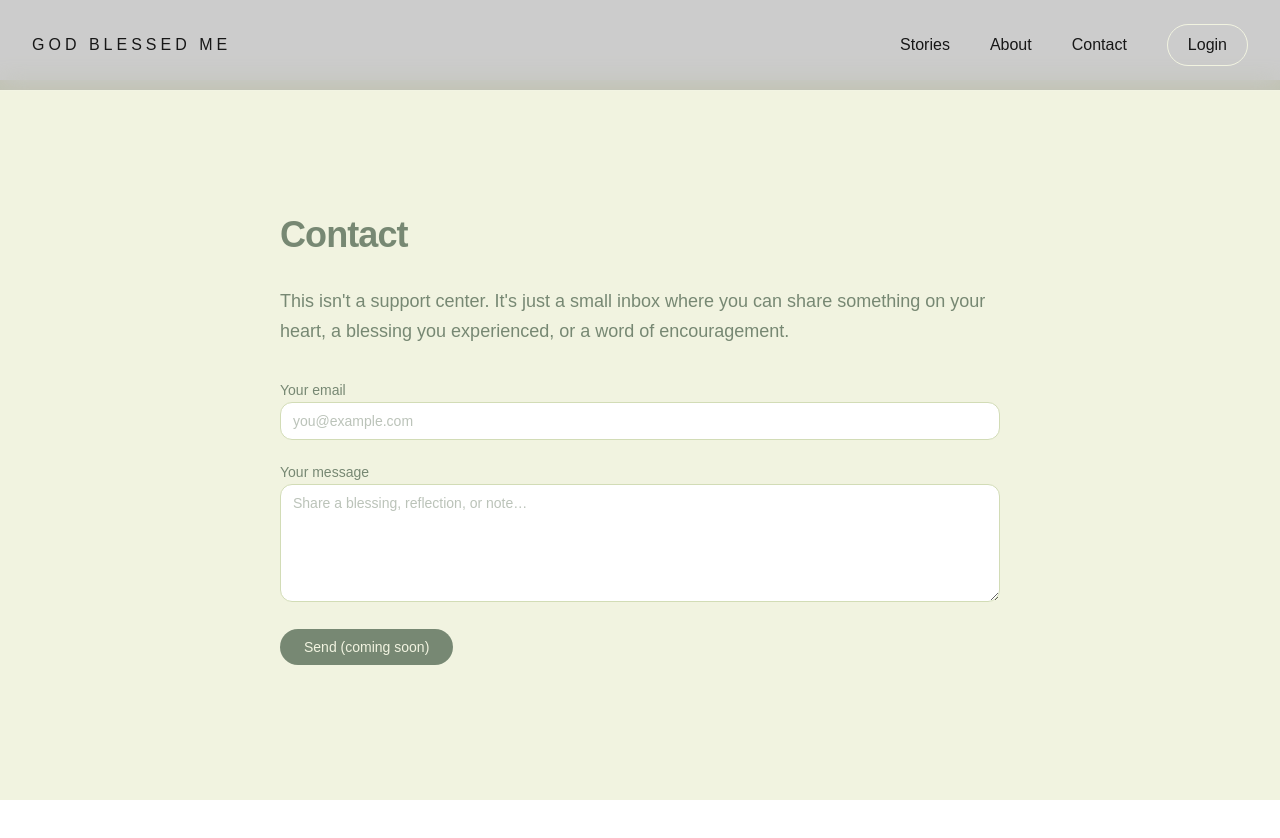
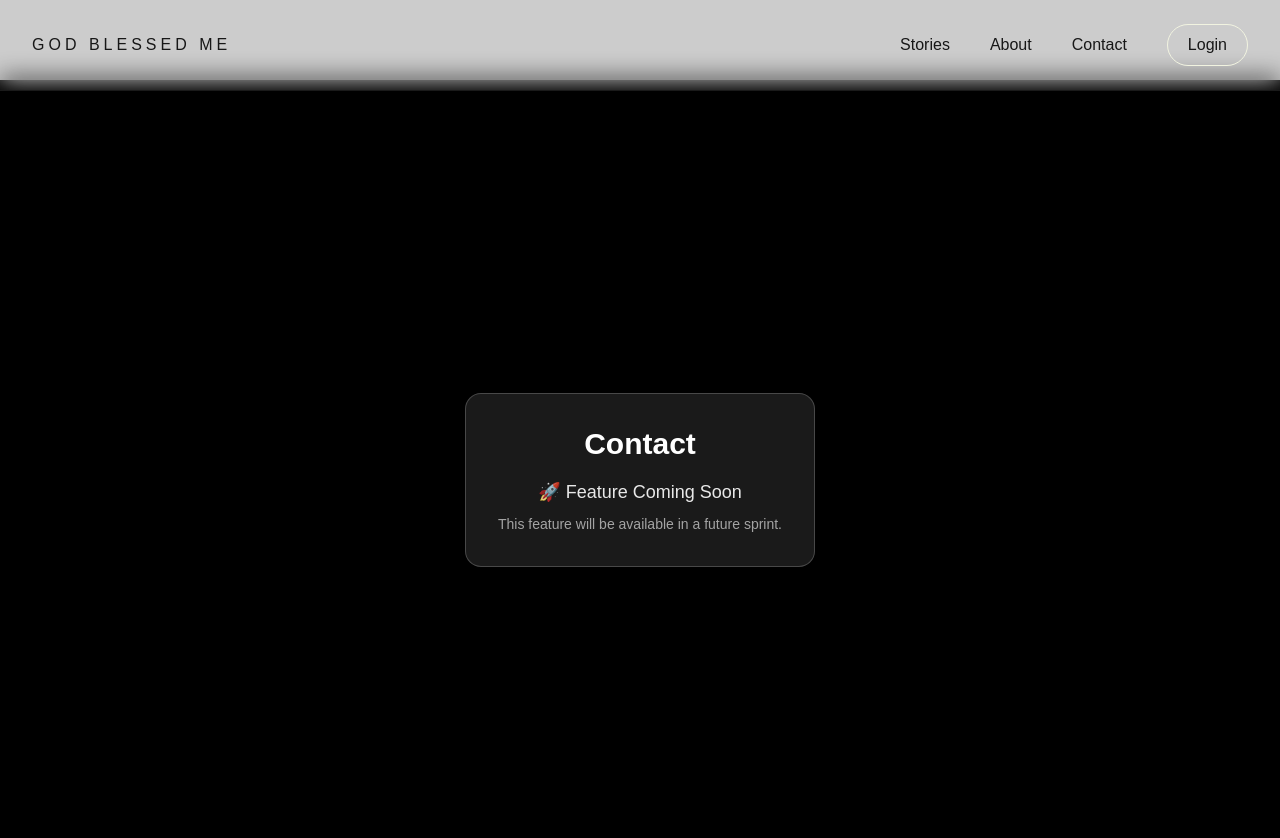
Before and after one commit to StephenManoharGurram/BlogWebsite, a Next.js app in the folder myproject/frontend/: page /contact in a window 1280 px wide. Shown: the top 838 px of the page. Before the commit the page ends 800 px from the top, so only its background shows below. Built offline with nearby package versions, Linux system fonts and the light colour scheme.

Commit message:
Updated the pages to feater coming soon

```diff
--- a/myproject/frontend/app/auth/login/page.tsx
+++ b/myproject/frontend/app/auth/login/page.tsx
@@ -1,75 +1,5 @@
-"use client";
-import { useEffect, useState } from "react";
+import ComingSoon from "@/app/components/ComingSoon";
 
-export default function HomePage() {
-  const [pos, setPos] = useState({ x: 50, y: 50 });
-
-  useEffect(() => {
-    const handleMove = (e: MouseEvent) => {
-      setPos({
-        x: (e.clientX / window.innerWidth) * 100,
-        y: (e.clientY / window.innerHeight) * 100,
-      });
-    };
-
-    const handleTouch = (e: TouchEvent) => {
-      const t = e.touches[0];
-      setPos({
-        x: (t.clientX / window.innerWidth) * 100,
-        y: (t.clientY / window.innerHeight) * 100,
-      });
-    };
-
-    window.addEventListener("mousemove", handleMove);
-    window.addEventListener("touchmove", handleTouch);
-
-    return () => {
-      window.removeEventListener("mousemove", handleMove);
-      window.removeEventListener("touchmove", handleTouch);
-    };
-  }, []);
-
-  return (
-    <div className="relative w-full min-h-[300vh] flex flex-col items-center justify-start overflow-hidden">
-
-      {/* Royal Green Background */}
-      <div className="absolute inset-0 bg-[#0b3d2e]" />
-
-      {/* Interactive Spotlight */}
-      <div
-        className="absolute inset-0 transition-all duration-200 pointer-events-none"
-        style={{
-          background: `radial-gradient(
-            circle at ${pos.x}% ${pos.y}%,
-            rgba(255, 255, 255, 0.15),
-            transparent 60%
-          )`,
-        }}
-      />
-
-      {/* SPACING BEFORE MESSAGE CARD */}
-      <div className="h-[25vh]" />
-
-      {/* WIDE MESSAGE CARD (80% WIDTH) */}
-      <div
-        className="
-          relative z-10
-          w-[85%] sm:w-[80%]
-          p-10 sm:p-14
-          rounded-3xl shadow-2xl
-          border
-          mx-auto
-        "
-        style={{
-          backgroundColor: "#ECF5E8",   // harmonious green-cream
-          borderColor: "#778873",       // deep moss
-        }}
-      >
-      </div>
-
-      {/* EXTRA SPACE BELOW - enables a full 3-screen scroll */}
-      <div className="h-[200vh]" />
-
-    </div>
-  );
+export default function LoginPage() {
+  return <ComingSoon title="Login" />;
 }
--- /dev/null
+++ b/myproject/frontend/app/components/ComingSoon.tsx
@@ -0,0 +1,15 @@
+"use client";
+
+export default function ComingSoon({ title }: { title: string }) {
+  return (
+    <div className="flex items-center justify-center min-h-screen bg-black text-white">
+      <div className="p-8 rounded-2xl bg-white/10 backdrop-blur-xl border border-white/20 shadow-xl text-center max-w-md">
+        <h1 className="text-3xl font-bold mb-4">{title}</h1>
+        <p className="text-lg opacity-90">🚀 Feature Coming Soon</p>
+        <p className="text-sm opacity-60 mt-2">
+          This feature will be available in a future sprint.
+        </p>
+      </div>
+    </div>
+  );
+}
--- a/myproject/frontend/app/contact/page.tsx
+++ b/myproject/frontend/app/contact/page.tsx
@@ -1,43 +1,5 @@
-// app/contact/page.tsx
+import ComingSoon from "@/app/components/ComingSoon";
 
 export default function ContactPage() {
-  return (
-    <div className="min-h-[calc(100vh-5rem)] bg-[#F1F3E0] text-[#778873] flex items-center">
-      <section className="max-w-3xl mx-auto px-6 py-16 space-y-8">
-        <h1 className="text-3xl sm:text-4xl font-semibold tracking-tight">
-          Contact
-        </h1>
-        <p className="text-lg leading-relaxed">
-          This isn&apos;t a support center. It&apos;s just a small inbox where you can
-          share something on your heart, a blessing you experienced, or a word
-          of encouragement.
-        </p>
-
-        <form className="space-y-5">
-          <div className="space-y-2">
-            <label className="text-sm font-medium">Your email</label>
-            <input
-              type="email"
-              className="w-full rounded-xl border border-[#D2DCB6] bg-white px-3 py-2 text-sm focus:outline-none focus:ring-2 focus:ring-[#A1BC98]"
-              placeholder="you@example.com"
-            />
-          </div>
-          <div className="space-y-2">
-            <label className="text-sm font-medium">Your message</label>
-            <textarea
-              rows={5}
-              className="w-full rounded-xl border border-[#D2DCB6] bg-white px-3 py-2 text-sm focus:outline-none focus:ring-2 focus:ring-[#A1BC98]"
-              placeholder="Share a blessing, reflection, or note…"
-            />
-          </div>
-          <button
-            type="button"
-            className="rounded-full bg-[#778873] text-[#F1F3E0] px-6 py-2 text-sm font-medium hover:bg-[#556152] transition"
-          >
-            Send (coming soon)
-          </button>
-        </form>
-      </section>
-    </div>
-  );
+  return <ComingSoon title="Contact" />;
 }
--- a/myproject/frontend/app/stories/page.tsx
+++ b/myproject/frontend/app/stories/page.tsx
@@ -1,63 +1,5 @@
-// app/stories/page.tsx
+import ComingSoon from "@/app/components/ComingSoon";
 
-const mockStories = [
-  {
-    id: 1,
-    title: "A Small Answered Prayer",
-    tag: "Reflection",
-    snippet:
-      "It wasn&apos;t dramatic. It wasn&apos;t loud. But it was exactly what I needed that day.",
-  },
-  {
-    id: 2,
-    title: "Kindness in the Grocery Line",
-    tag: "Everyday Blessing",
-    snippet:
-      "Sometimes, God works through a stranger who simply decides not to look away.",
-  },
-  {
-    id: 3,
-    title: "When Plans Don&apos;t Work Out",
-    tag: "Perspective",
-    snippet:
-      "Closed doors hurt, but looking back, I can see the mercy in the redirection.",
-  },
-];
-
-export default function StoriesPage() {
-  return (
-    <div className="min-h-[calc(100vh-5rem)] bg-[#F1F3E0] text-[#778873]">
-      <section className="max-w-5xl mx-auto px-6 py-16 space-y-10">
-        <div className="space-y-3">
-          <h1 className="text-3xl sm:text-4xl font-semibold tracking-tight">
-            Stories &amp; Reflections
-          </h1>
-          <p className="text-lg">
-            Quiet stories of blessing, perspective, and small moments that
-            mattered.
-          </p>
-        </div>
-
-        <div className="grid gap-8 md:grid-cols-3">
-          {mockStories.map((story) => (
-            <article
-              key={story.id}
-              className="flex flex-col justify-between rounded-2xl border border-[#D2DCB6] bg-white shadow-sm p-5 hover:-translate-y-1 hover:shadow-md transition"
-            >
-              <div className="space-y-3">
-                <p className="text-xs uppercase tracking-[0.25em] text-[#A1BC98]">
-                  {story.tag}
-                </p>
-                <h2 className="text-lg font-semibold">{story.title}</h2>
-                <p className="text-sm leading-relaxed">{story.snippet}</p>
-              </div>
-              <p className="mt-4 text-xs text-[#A1BC98]">
-                More coming in Sprint&nbsp;1…
-              </p>
-            </article>
-          ))}
-        </div>
-      </section>
-    </div>
-  );
+export default function AboutPage() {
+  return <ComingSoon title="Stories" />;
 }
```
